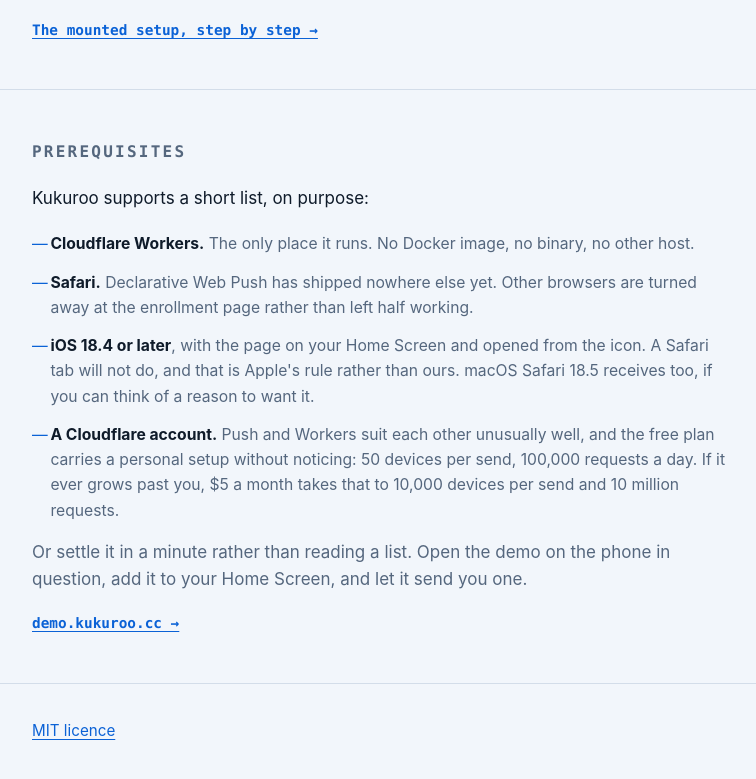
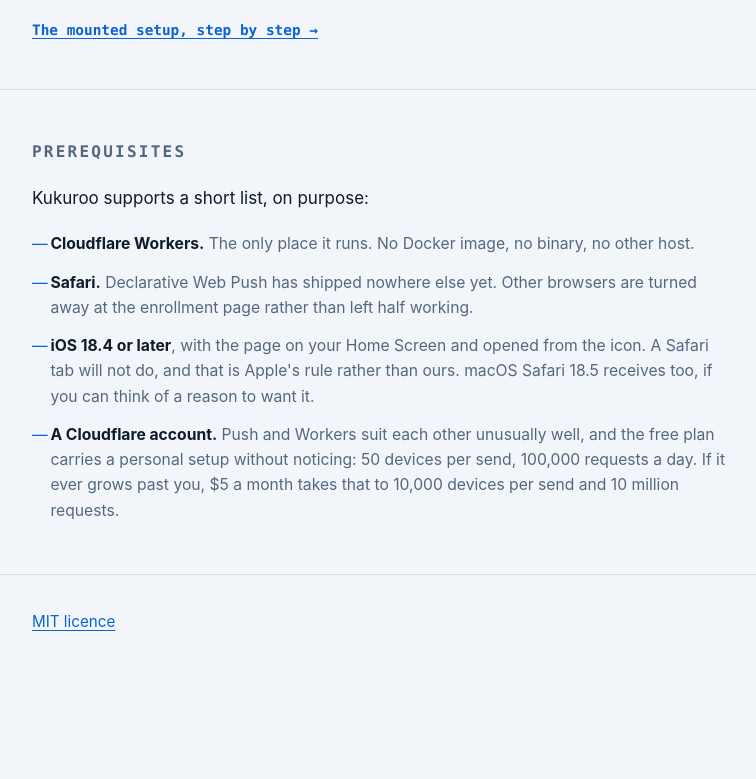
Before and after one commit to saiday/kukuroo, a website: page site/index.html in a window 1280 px wide. Shown: the part 1989-2768 px from the top of the page, without its empty margins (116-872 px from the left). After the commit the page ends 2675 px from the top, so only its background shows below. Drawn offline with Linux system fonts and the light colour scheme.

Commit message:
Swap the second button from a claim to a demonstration
"Will it work for me?" pointed at a list the reader had to check themselves.
The demo checks it for them, and turns away a browser that cannot do this
while naming the versions that can. The button says which device to use,
because the answer is only interesting on a phone.

The same link at the foot of the prerequisites goes: one place to try it is
enough, and the top of the page is the place.

```diff
--- a/site/index.html
+++ b/site/index.html
@@ -244,7 +244,7 @@
       </ul>
       <div class="cta-row">
         <a class="btn solid" href="#install">Install Kukuroo</a>
-        <a class="btn ghost" href="#prerequisites">Will it work for me?</a>
+        <a class="btn ghost" href="https://demo.kukuroo.cc/" target="_blank" rel="noopener">Try it on your iPhone</a>
       </div>
     </div>
 
@@ -368,10 +368,6 @@
         past you, $5 a month takes that to 10,000 devices per send and 10
         million requests.</li>
       </ul>
-      <p class="caption">Or settle it in a minute rather than reading a list.
-      Open the demo on the phone in question, add it to your Home Screen, and
-      let it send you one.</p>
-      <p class="more"><a href="https://demo.kukuroo.cc/">demo.kukuroo.cc &rarr;</a></p>
     </div>
   </section>
 </main>
```
